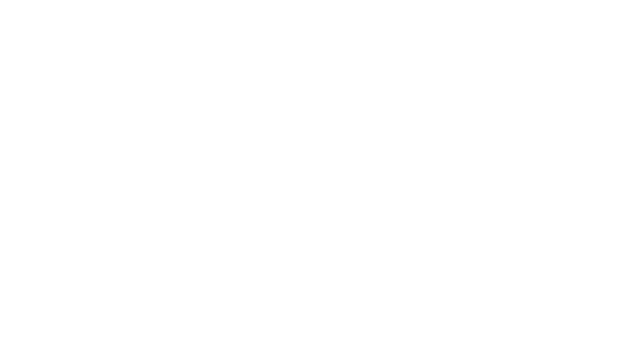
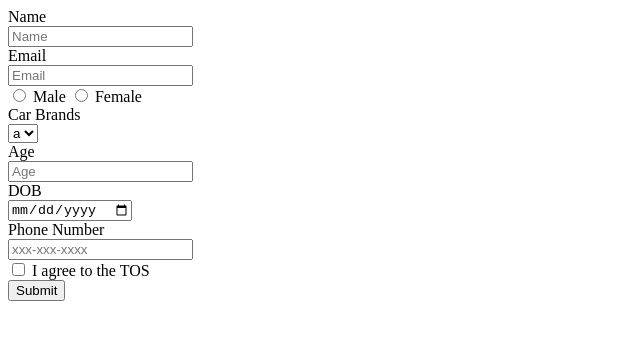
Before and after one commit to acciojob/signup-form-car-ajayv28, a website: page main.html in a window 1280 px wide. Shown: the whole page, without its empty margins (0-640 px from the left). Drawn offline with Linux system fonts and the light colour scheme.

Commit message:
created a submission

```diff
--- a/main.html
+++ b/main.html
@@ -8,6 +8,33 @@
 
 <body>
 	<!-- the entire body must be written by student -->
+	<form method="post">
+	<label for="name">Name</label><br>
+		<input type="text" id="name" name="name" placeholder="Name" required><br>
+	<label for="email">Email</label><br>
+		<input type="email" id="email" name="email" placeholder="Email" required><br>
+
+	<input type="radio" name="gender" id="male">
+	    <label for="male">Male</label>
+	<input type="radio" name="gender" id="female">
+	    <label for="female">Female</label><br>
+
+	<label for="cars">Car Brands</label><br>
+		<select id="cars" name="cars" required>
+			<option value="a">a</option>
+			<option value="b">b</option>
+			<option value="c">c</option>
+		</select><br>
+	<label for="age">Age</label><br>
+		<input type="number" id="age" name="age" placeholder="Age" required><br>
+	<label for="dob">DOB</label><br>
+		<input type="date" id="dob" name="dob" required><br>
+	<label for="tel">Phone Number</label><br>
+		<input type="tel" id="tel" name="tel" placeholder="xxx-xxx-xxxx"><br>
+	<input type="checkbox" name="tos" id="tos" required>
+		<label for="tos">I agree to the TOS</label><br>
+	<button type="submit">Submit</button> <br>
+	</form>
     <script type="text/javascript" src="./script.js">
 </script>
 
```
